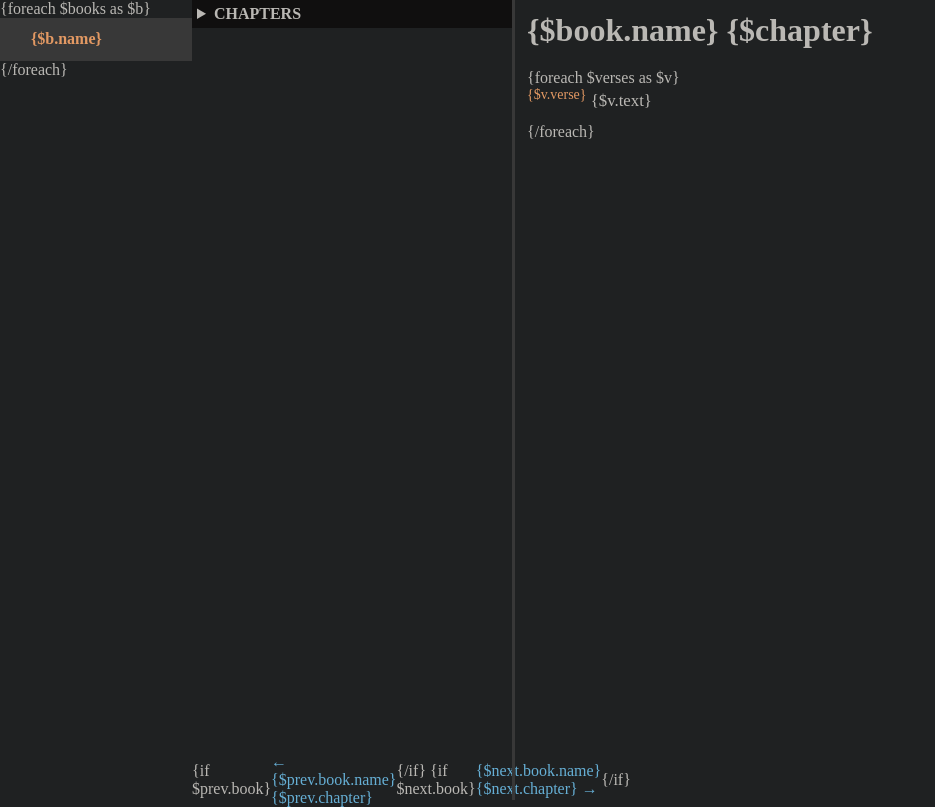
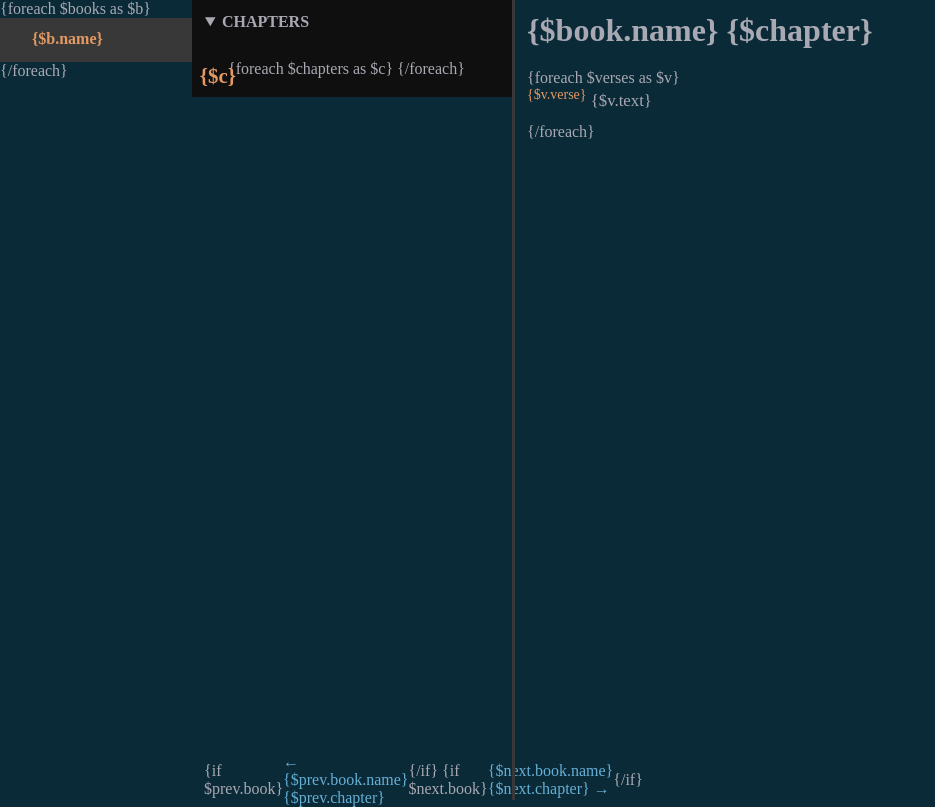
Before and after one commit to kchikuse/concordance, a PHP site: page /templates/home.html in a window 1280 px wide. Shown: the whole page, without its empty margins (0-935 px from the left). Run offline with PHP 8.4, Linux system fonts and the light colour scheme; some web fonts are replaced.

Commit message:
improvements

```diff
--- a/assets/css/style.css
+++ b/assets/css/style.css
@@ -8,8 +8,8 @@
 }
 
 :root {
-    --bg-color: #1f2122;
-    --text-color: #bab8b4;
+    --bg-color: #0b2a38;
+    --text-color: #a9a9b3;
     --orange-color: #e39963;
     --blu-color: #054061;
     --link-color: #66afd5;
@@ -44,6 +44,7 @@ body {
     font-family: "Roboto Regular";
     background-color: var(--bg-color);
     color: var(--text-color);
+    user-select: none;
     font-size: 16px;
 }
 
@@ -51,6 +52,11 @@ container {
     display: grid;
     height: 100vh;
     grid-template-columns: 15vw 25vw 60vw;
+}
+
+navigation {
+    display: grid;
+    grid-template-rows: 5vh 90vh 5vh;
 }
 
 divinename {
@@ -67,7 +73,7 @@ divinename {
 }
 
 .books,
-.verses{
+.verses {
     overflow-y: auto;
 }
 
@@ -77,16 +83,22 @@ divinename {
 }
 
 .books ul li {
+    border: solid 1px var(--light-grey);
+    border-top: none;
+}
+
+.books ul li a {
+    display:block;
     padding: 12px 30px;
     border: solid 1px var(--light-grey);
     border-top: none;
 }
 
-.books ul .active li,
-.books ul li:hover {
+.books ul .active,
+.books ul li a:hover {
     background-color: var(--light-grey);
     color: var(--orange-color);
-    font-weight: 800;
+    font-weight: bold;
 }
 
 .books ul a,
@@ -112,8 +124,9 @@ divinename {
 
 .verses p sup,
 .verses p w:hover,
-.verses p divinename:hover,
-.chapters ul a:hover {
+.chapters a:hover,
+.verse-nav a:hover,
+.verses p divinename:hover {
     color: var(--orange-color);
 }
 
@@ -121,11 +134,6 @@ divinename {
     -webkit-user-select: all;
     user-select: all;
     cursor: pointer;
-}
-
-navigation {
-    display: grid;
-    grid-template-rows: 5vh 90vh 5vh;
 }
 
 .chapters details {
@@ -137,18 +145,14 @@ navigation {
     background-color: #100f0f;
 }
 
-.chapters details ul {
-    margin-top: 20px;
+.chapters details summary {
+    padding: 8px;
+    outline: none;
+    font-weight: bold;
 }
 
-.chapters summary {
-    outline: none;
-    font-weight: 800;
-}
-
-.chapters ul .active {
-    color: var(--orange-color);
-    font-weight: 800;
+.chapters ul {
+    margin-top: 21px;
 }
 
 .chapters ul li {
@@ -158,22 +162,30 @@ navigation {
     text-align: center;
 }
 
+.chapters ul li a {
+    display: inline-block;
+}
+
+.chapters ul li .active,
 .chapters ul li:hover {
     transform: scale(1.3);
+    color: var(--orange-color);
+    font-weight: bold;
 }
 
 .verse-nav {
     display: flex;
     align-items: center;
-    justify-content: space-around;
+    justify-content: space-between;
+    padding: 0 12px 0 12px;
 }
 
 .analysis {
-    padding: 10px;
+    padding: 12px;
 }
 
 .analysis .card p {
-    margin-top: 10px;
+    margin-top: 12px;
 }
 
 .analysis .card span {
@@ -192,8 +204,8 @@ navigation {
 
 .analysis .lemma {
     color: var(--orange-color);
-    font-size: 20px;
-    font-weight: 800;
+    font-size: 21px;
+    font-weight: bold;
 }
 
 note {
--- a/templates/home.html
+++ b/templates/home.html
@@ -16,22 +16,26 @@
     <div class="books">
       <ul>
         {foreach $books as $b}
-        <a book="{$b.id}" href="?book={$b.id}&chapter=1" {if $b.id eq $book.id} class="active" {/if}>
-          <li>{$b.name}</li>
-        </a>
+        <li>
+          <a book="{$b.id}" href="?book={$b.id}&chapter=1" {if $b.id eq $book.id} class="active" {/if}>
+            {$b.name}
+          </a>
+        </li>
         {/foreach}
       </ul>
     </div>
 
     <navigation>
       <div class="chapters">
-        <details>
+        <details open>
           <summary>CHAPTERS</summary>
           <ul>
             {foreach $chapters as $c}
-              <a href="?book={$book.id}&chapter={$c}" {if $c eq $chapter} class="active" {/if}>
-                <li>{$c}</li>
-              </a>
+              <li>
+                <a href="?book={$book.id}&chapter={$c}" {if $c eq $chapter} class="active" {/if}>
+                  {$c}
+                </a>
+            </li>
             {/foreach}
           </ul>
         </details>
```
Also changed, not shown: app.js (+18 -9 lines).
